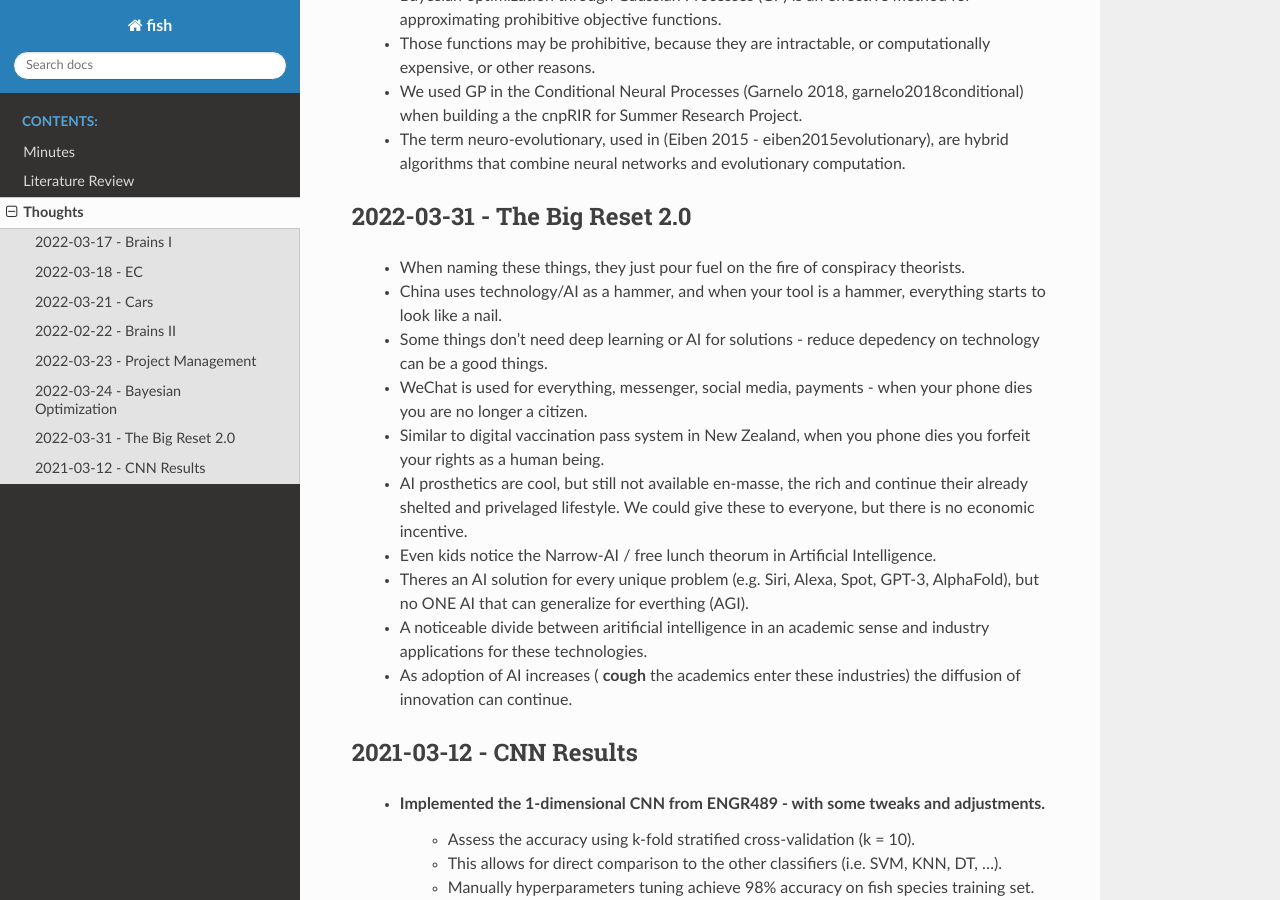
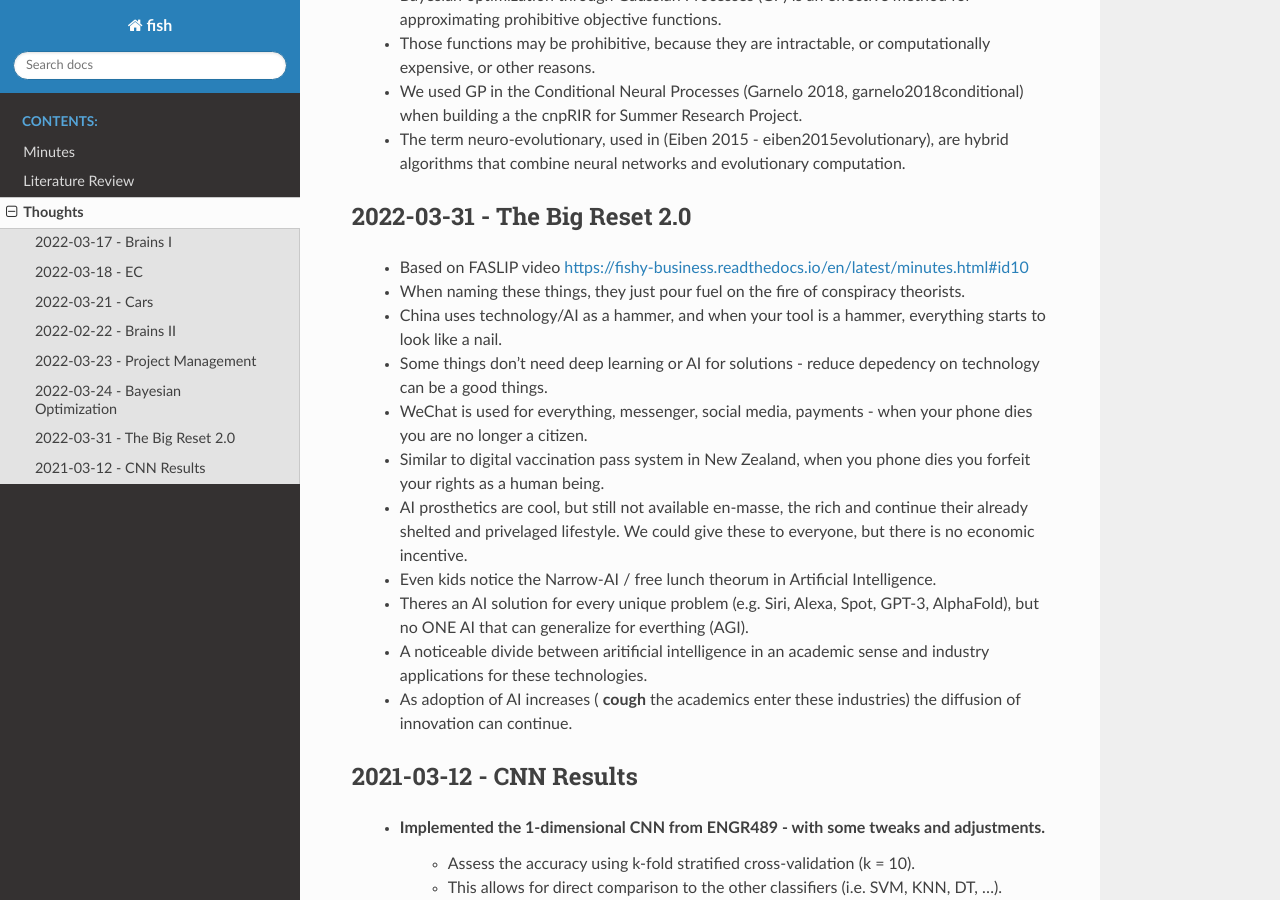
Before and after one commit to woodRock/fishy-business, a Sphinx documentation site: the page built from docs/source/thoughts.rst, in a window 1280 px wide and 900 px high, scrolled down 3556 px. Built offline with Sphinx 7.4.7 and the Read the Docs theme 2.0.0, drawn with Linux system fonts in a browser that asks for light colours.

Commit message:
Hyperlink to talk

```diff
--- a/docs/source/thoughts.rst
+++ b/docs/source/thoughts.rst
@@ -111,6 +111,7 @@ brewer2006brown
 
 2022-03-31 - The Big Reset 2.0
 ------------------------------
+    * Based on FASLIP video https://fishy-business.readthedocs.io/en/latest/minutes.html#id10
     * When naming these things, they just pour fuel on the fire of conspiracy theorists.
     * China uses technology/AI as a hammer, and when your tool is a hammer, everything starts to look like a nail.
     * Some things don't need deep learning or AI for solutions - reduce depedency on technology can be a good things.
```
